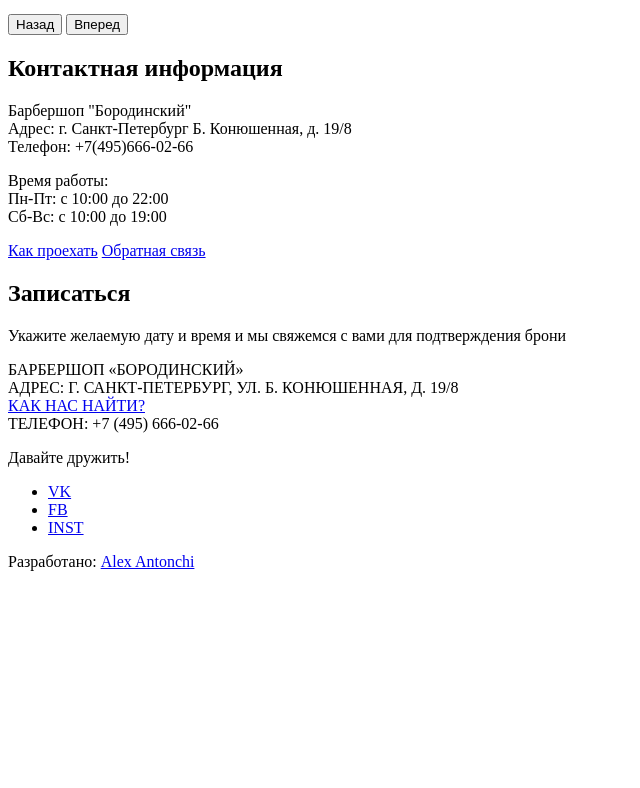
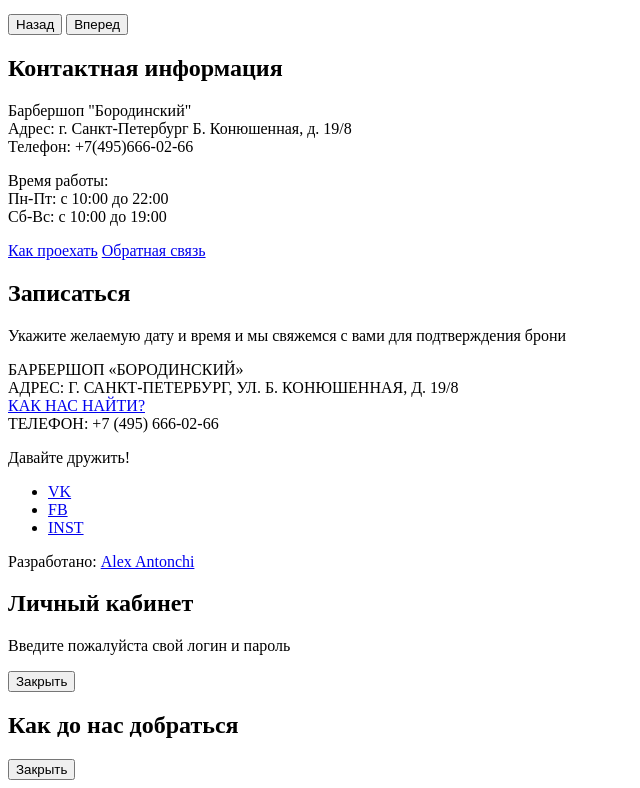
Before and after one commit to addicted-cyclist/borodinski, a plain HTML site: page index.html in a window 1280 px wide. Shown: the part 1206-1994 px from the top of the page, without its empty margins (0-640 px from the left). Before the commit the page ends 1793 px from the top, so only its background shows below. Drawn offline with Linux system fonts and the light colour scheme.

Commit message:
markup log in and map popup

```diff
--- a/index.html
+++ b/index.html
@@ -133,5 +133,17 @@
             <a href="#">Alex Antonchi</a>
         </p>
     </footer>
+
+    <section>
+        <h2>Личный кабинет</h2>
+        <p>Введите пожалуйста свой логин и пароль</p>
+        <!-- Здесь будет форма -->
+        <button type="button">Закрыть</button>
+    </section>
+
+    <section>
+        <h2>Как до нас добраться</h2>
+        <button type="button">Закрыть</button>
+    </section>
 </body>
 </html>
```
